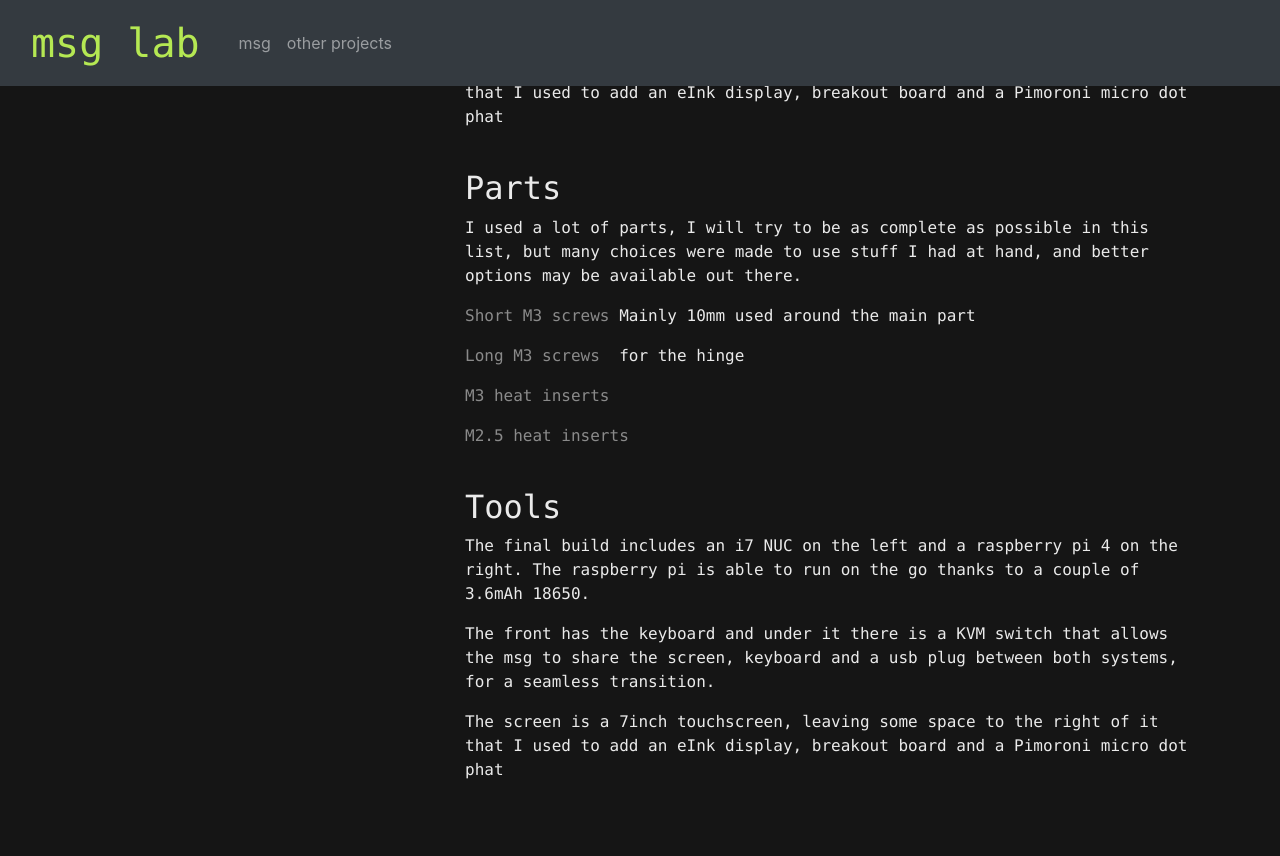
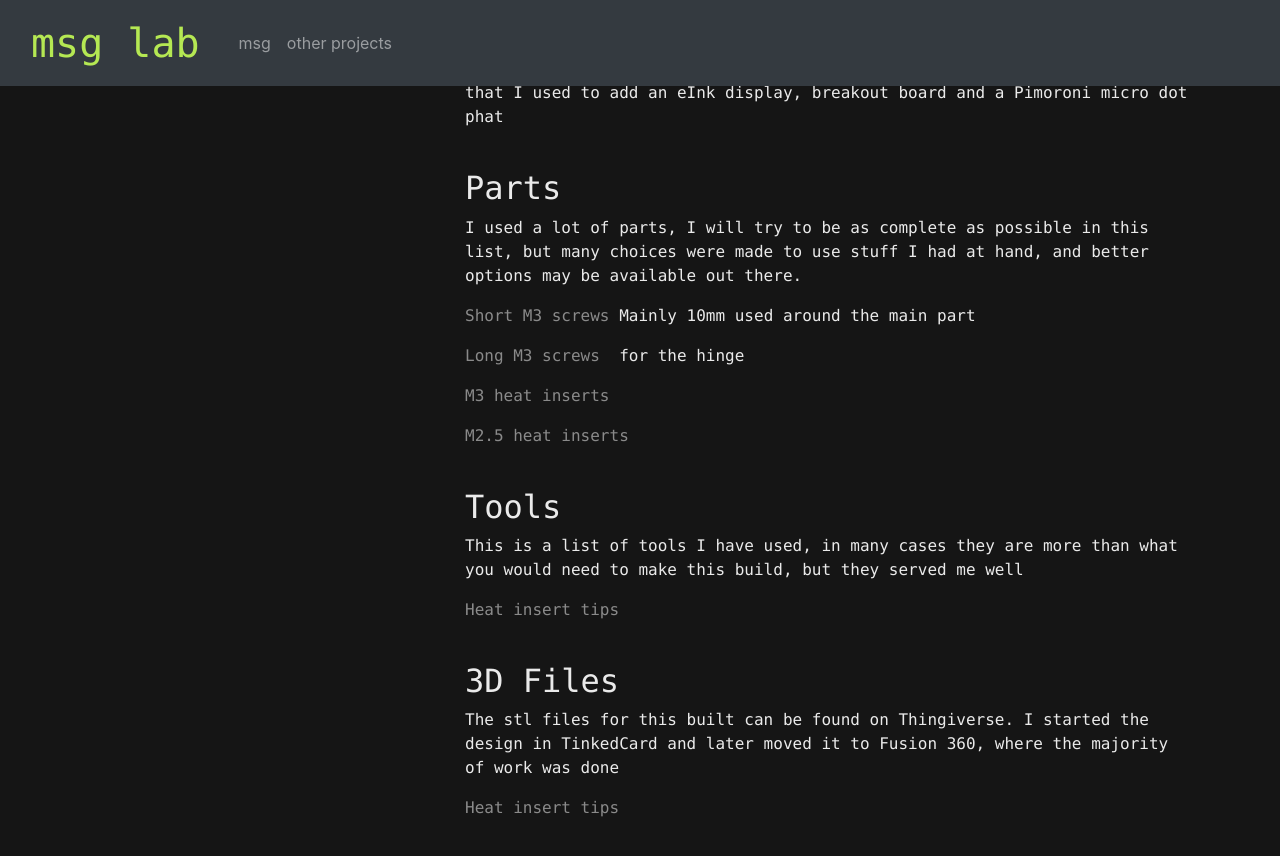
Before and after one commit to msglab/msglab, a Jekyll site: the page html/msg.html, which Jekyll copies as it is, in a window 1280 px wide and 900 px high, scrolled down 1124 px. Shown: the top 856 px of the window. Built offline with Jekyll 4.4.1, drawn with Linux system fonts in a browser that asks for light colours; nearby versions of some CDN libraries; library files that are not in the unit come from our copies; before the commit the page ends 1946 px from its top, so only the background shows below that.

Commit message:
Update msg.html

```diff
--- a/html/msg.html
+++ b/html/msg.html
@@ -66,6 +66,7 @@ font-family: Monaco, Bitstream Vera Sans Mono, Lucida Console, Terminal, monospa
         <h5> <a href="#build" class= "blog-link">Build</a></h5>
         <h5><a href="#parts" class= "blog-link">Parts</a></h5>
         <h5><a href="#tools" class= "blog-link">Tools</a></h5>
+        <h5><a href="#3dfiles" class= "blog-link">3D Files</a></h5>
         <p>This is my first diy project, and it would not have been possible without the help of the cyberdeck discord community</p>
       </div>
       <div class="col-sm-8">
@@ -85,15 +86,19 @@ font-family: Monaco, Bitstream Vera Sans Mono, Lucida Console, Terminal, monospa
         <br>
         <h2 id= "parts">Parts</h2>
         <p>I used a lot of parts, I will try to be as complete as possible in this list, but many choices were made to use stuff I had at hand, and better options may be available out there.</p>
-        <p><a href="https://amzn.to/3llGHPL"class="blog-link">Short M3 screws</a> Mainly 10mm used around the main part</p>
-        <p><a href="https://amzn.to/2SxJPvx"class="blog-link">Long M3 screws</a> &nbsp;for the hinge</p>
-        <p><a href="https://amzn.to/3d7dtBl"class="blog-link">M3 heat inserts</a></p>
-        <p><a href="https://amzn.to/2SxmrhF"class="blog-link">M2.5 heat inserts</a></p>
+        <p><a href="https://amzn.to/3llGHPL" class="blog-link">Short M3 screws</a> Mainly 10mm used around the main part</p>
+        <p><a href="https://amzn.to/2SxJPvx" class="blog-link">Long M3 screws</a> &nbsp;for the hinge</p>
+        <p><a href="https://amzn.to/3d7dtBl" class="blog-link">M3 heat inserts</a></p>
+        <p><a href="https://amzn.to/2SxmrhF" class="blog-link">M2.5 heat inserts</a></p>
         <br>
         <h2 id= "tools">Tools</h2>
-          <p>The final build includes an i7 NUC on the left and a raspberry pi 4 on the right. The raspberry pi is able to run on the go thanks to a couple of 3.6mAh 18650.</p>
-          <p>The front has the keyboard and under it there is a KVM switch that allows the msg to share the screen, keyboard and a usb plug between both systems, for a seamless transition.</p>
-          <p>The screen is a 7inch touchscreen, leaving some space to the right of it that I used to add an eInk display, breakout board and a Pimoroni micro dot phat</p>
+        <p>This is a list of tools I have used, in many cases they are more than what you would need to make this build, but they served me well</p>
+        <p><a href="https://amzn.to/3jxOUjn" class="blog-link">Heat insert tips</a></p>
+        <br>
+        <h2 id= "3dfiles">3D Files</h2>
+        <p>The stl files for this built can be found on Thingiverse. I started the design in TinkedCard and later moved it to Fusion 360, where the majority of work was done</p>
+        <p><a href="https://amzn.to/3jxOUjn" class="blog-link">Heat insert tips</a></p>
+        <p>&nbsp;</p>
         <br>
       </div>
 <!--         <p>Sunt in culpa qui officia deserunt mollit anim id est laborum consectetur adipiscing elit, sed do eiusmod tempor incididunt ut labore et dolore magna aliqua. Ut enim ad minim veniam, quis nostrud exercitation ullamco.</p>
```
